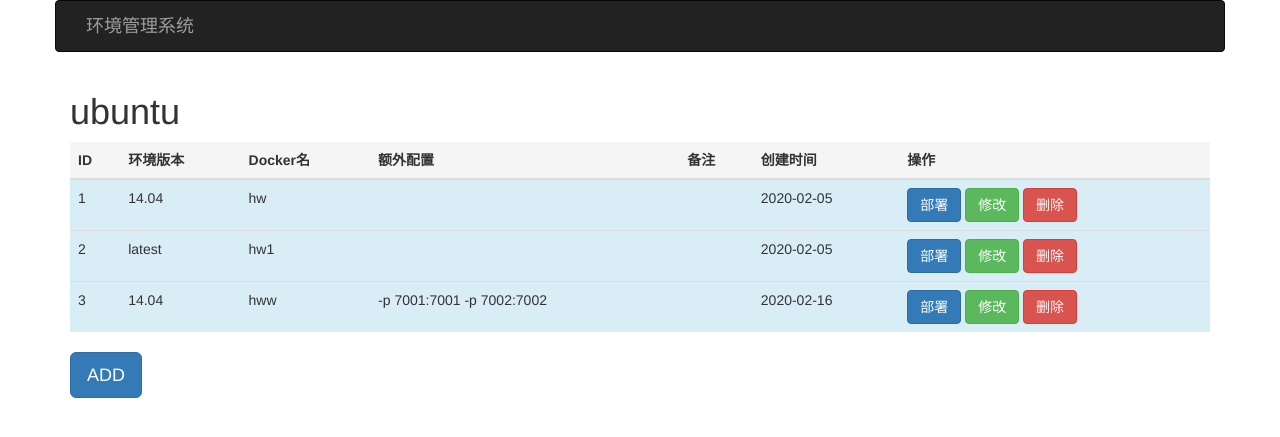
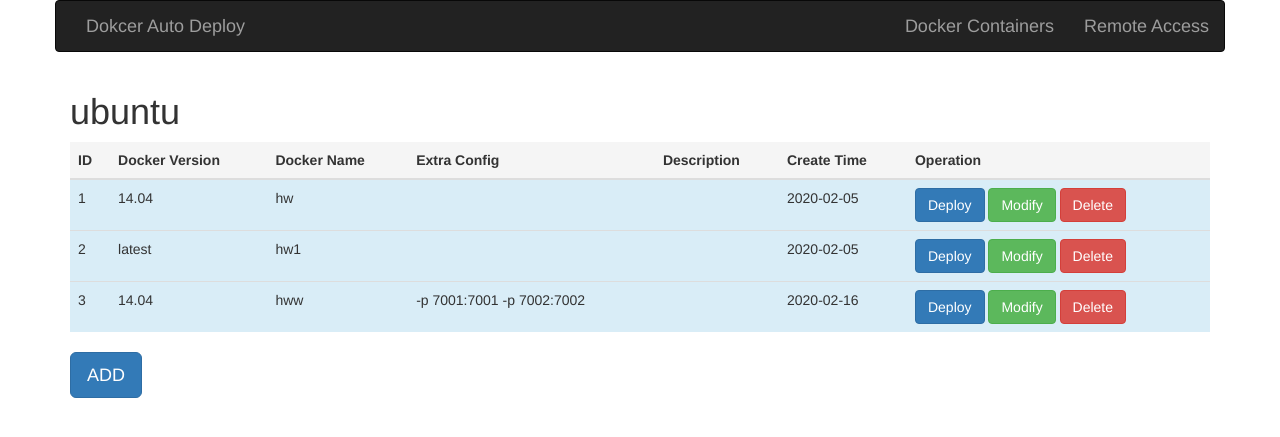
Before and after one commit to ihanwen99/Docker-Auto-Deploy, a Flask app: page /view/1 in a window 1280 px wide. Shown: the top 437 px of the page. Run offline with Flask 2, Linux system fonts and the light colour scheme; data comes from the database, SQL or seed files in the repository; both versions use the stored data as it was after the commit; some libraries are stand-ins or nearby versions.

Commit message:
Docker Page & Webssh
1. Add Docker Page: ip:5001/docker, which lists all the docker containers as "docker ps -a"
2. Change all to English Version
3. Add Webssh Button to redirect to webssh.

```diff
--- a/Forms.py
+++ b/Forms.py
@@ -11,14 +11,14 @@
 
 
 class VersionListForm(FlaskForm):
-    env_version = StringField('环境版本', validators=[DataRequired(), Length(1, 64)])
-    docker_name=StringField('Docker名', validators=[DataRequired(), Length(1, 64)])
-    extra_code=StringField('额外配置', validators=[Length(0, 64)])
-    value = StringField('环境备注', validators=[Length(0, 64)])
-    submit = SubmitField('提交')
+    env_version = StringField('Image Name', validators=[DataRequired(), Length(1, 64)])
+    docker_name=StringField('Docker Name', validators=[DataRequired(), Length(1, 64)])
+    extra_code=StringField('Extra Config', validators=[Length(0, 64)])
+    value = StringField('Description', validators=[Length(0, 64)])
+    submit = SubmitField('Submit')
 
 
 class EnvironmentsListForm(FlaskForm):
-    name = StringField('环境', validators=[DataRequired(), Length(1, 64)])
-    description = StringField('描述', validators=[DataRequired(), Length(1, 64)])
-    submit = SubmitField('提交')
+    name = StringField('Image Name', validators=[DataRequired(), Length(1, 64)])
+    description = StringField('Description', validators=[DataRequired(), Length(1, 64)])
+    submit = SubmitField('Submit')
--- a/app.py
+++ b/app.py
@@ -55,6 +55,7 @@
         self.value = value
 
 
+
 @app.route('/', methods=['GET', 'POST'])
 def show_environments_list():
     form = EnvironmentsListForm()
@@ -64,6 +65,57 @@
         envlists = Environments.query.all()
         return render_template('index.html', envlists=envlists, form=form)
     else:
+        if form.validate_on_submit():
+            envlist = Environments(form.name.data, form.description.data)
+            # add()插入数据
+            db.session.add(envlist)
+            # commit()提交事务
+            db.session.commit()
+            flash("Add Env Successfully.")
+        else:
+            flash(form.errors)
+        return redirect(url_for('show_environments_list'))
+
+@app.route('/docker', methods=['GET', 'POST'])
+def show_docker_ps_a():
+    if request.method == 'GET':
+        # docker_ps获取全部container
+        # 传入信息，渲染docekr.html
+        docker_command="docker ps -a"
+        print(docker_command)
+        #print(os.popen(docker_command)) #<open file 'docker ps -a', mode 'r' at 0x7f456d2e6150>
+        #print(type(os.popen(docker_command))) #<type 'file'>
+        result=os.popen(docker_command)
+        # res=result.read()
+        # for line in res.splitlines():
+        #     print(line)
+        #     print(type(line))
+        docker_count=0
+        docker_container_list=[]
+        for line in result:
+            line=line.strip().split()
+            if docker_count==0:
+                docker_count+=1
+                continue
+            docker_container_single={}
+            docker_container_single['CONTAINER_ID']=line[0]
+            docker_container_single['IMAGE']=line[1]
+            docker_container_single['COMMAND']=line[2]
+            docker_container_single['CREATED']=line[3]+' '+line[4]+' '+line[5]
+            docker_container_single['STATUS']=line[6]+' '+line[7]+' '+line[8]
+            docker_container_single['PORTS']=' '.join(line[9:-1])
+            docker_container_single['NAMES']=line[-1]
+
+            # print(docker_container_single['CREATED'])
+            # print(docker_container_single['STATUS'])
+            # print(docker_container_single['PORTS'])
+            # print(docker_container_single['NAMES'])
+            docker_container_list.append(docker_container_single)
+
+        return render_template('docker.html',containerList=docker_container_list)
+    else:
+    	# POST 的情况主要是 对容器进行一个处理
+    	# 涉及的操作是删除 和 [备用添加：进入docekr]
         if form.validate_on_submit():
             envlist = Environments(form.name.data, form.description.data)
             # add()插入数据
@@ -90,7 +142,7 @@
     db.session.delete(envlist)
 
     db.session.commit()
-    flash('删除环境成功')
+    flash('Delete Env Successfully.')
     return redirect(url_for('show_environments_list'))
 
 
@@ -109,7 +161,7 @@
             db.session.add(versionlist)
             # commit()提交事务
             db.session.commit()
-            flash('新的版本信息添加成功')
+            flash('Add New Version Successfully')
         else:
             flash(form.errors)
         return redirect(url_for('show_version_list', _external=True, env_id=env_id))
@@ -138,7 +190,7 @@
             versionlists.value = form.value.data
             db.session.add(versionlists)
             db.session.commit()
-            flash('修改成功')
+            flash('Modify Successfully')
         else:
             flash(form.errors)
         return redirect(url_for('show_version_list', _external=True, env_id=env_id))
@@ -169,7 +221,7 @@
     # delete()删除数据
     db.session.delete(versionlists)
     db.session.commit()
-    flash('删除成功')
+    flash('Delete Version Successfully')
     return redirect(url_for('show_version_list', _external=True, env_id=env_id))
 
 
@@ -192,8 +244,11 @@
     os.system(command)
 
 
-    flash('部署成功')
+    flash('Deploy Successfully')
     return redirect(url_for('show_version_list', _external=True, env_id=env_id))
+
+
+
 
 
 @app.errorhandler(404)
--- a/templates/base_env.html
+++ b/templates/base_env.html
@@ -1,10 +1,12 @@
 {% extends "bootstrap/base.html" %}
 
-{% block title %}MF环境管理系统{% endblock %}
+{% block title %}Dokcer Auto Deploy{% endblock %}
 
 {% block navbar %}
     <nav class="navbar navbar-inverse container">
-        <div class="navbar-header"> <a class="navbar-brand" href="{{ url_for('show_environments_list') }}">环境管理系统</a> </div>
+        <div class="navbar-header"> <a class="navbar-brand" href="{{ url_for('show_environments_list') }}">Dokcer Auto Deploy</a> </div>
+        <div class="nav navbar-nav navbar-right"> <a class="navbar-brand" href="http://16.155.196.122:8080/">Remote Access</a> </div>
+        <div class="nav navbar-nav navbar-right"> <a class="navbar-brand" href="{{ url_for('show_docker_ps_a') }}">Docker Containers</a> </div>
     </nav>
 {% endblock %}
 
--- a/templates/view.html
+++ b/templates/view.html
@@ -7,12 +7,12 @@
 <table class="table table-hover">
     <thead>
         <th class="active">ID</th>
-        <th class="active">环境版本</th>
-        <th class="active">Docker名</th>
-        <th class="active">额外配置</th>
-        <th class="active">备注</th>
-        <th class="active">创建时间</th>
-        <th class='active'>操作</th>
+        <th class="active">Docker Version</th>
+        <th class="active">Docker Name</th>
+        <th class="active">Extra Config</th>
+        <th class="active">Description</th>
+        <th class="active">Create Time</th>
+        <th class='active'>Operation</th>
     </thead>
     <tbody>
         {% for todo in versionlists %}
@@ -25,10 +25,10 @@
                 <td>{{ todo.value }}</td>
                 <td>{{ todo.create_time }}</td>
                 <td>
-                    <a href="{{ url_for('deploy', env_id=todo.env_id, id=todo.id) }}" class="btn btn-primary" role ="button">部署</a>
+                    <a href="{{ url_for('deploy', env_id=todo.env_id, id=todo.id) }}" class="btn btn-primary" role ="button">Deploy</a>
 
-                    <a href="{{ url_for('change_version_list', env_id=todo.env_id, id=todo.id) }}" class="btn btn-success" role ="button">修改</a>
-                    <a href="{{ url_for('delete_version_list', env_id=todo.env_id, id=todo.id) }}" class="btn btn-danger" role ="button">删除</a>
+                    <a href="{{ url_for('change_version_list', env_id=todo.env_id, id=todo.id) }}" class="btn btn-success" role ="button">Modify</a>
+                    <a href="{{ url_for('delete_version_list', env_id=todo.env_id, id=todo.id) }}" class="btn btn-danger" role ="button">Delete</a>
 
                 </td>
             </tr>
@@ -45,7 +45,7 @@
 
       <div class="modal-header">
         <button type="button" class="close" data-dismiss="modal"><span aria-hidden="true">&times;</span><span class="sr-only">Close</span></button>
-        <h4 class="modal-title" id="myModalLabel" align="center">添加一个新版本</h4>
+        <h4 class="modal-title" id="myModalLabel" align="center">Add a new version</h4>
       </div>
 
       <div class="modal-body">
```
Also changed, not shown: templates/docker.html (added, +43 -0 lines), templates/index.html (+7 -7 lines), hw.db, 1 other file.
